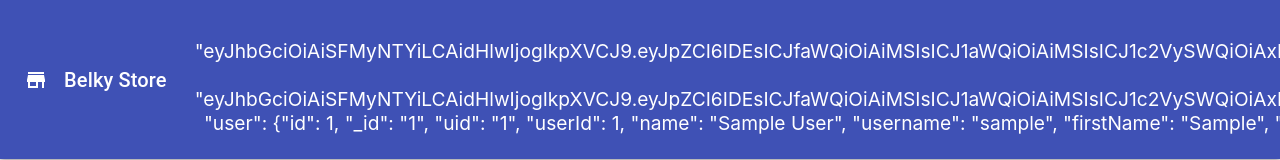
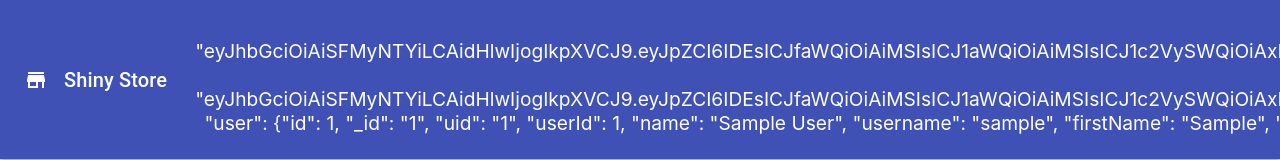
Before and after one commit to msymbolEJA/frontend-textile, a React (Create React App) app: page /approval in a window 1280 px wide. Shown: the top 160 px of the page. Built offline with nearby package versions, Linux system fonts and the light colour scheme; no server answers; sample sign-in values are in the browser's storage.

Commit message:
reverse shiny on navbar from belky

```diff
--- a/src/components/navbar/Navbar.js
+++ b/src/components/navbar/Navbar.js
@@ -92,7 +92,7 @@ export default function MenuAppBar() {
           >
             <StoreIcon />
             <Typography variant="h6" className={classes.rightTitle}>
-              Belky Store
+              Shiny Store
             </Typography>
           </IconButton>
           <div className={classes.title}></div>
```
